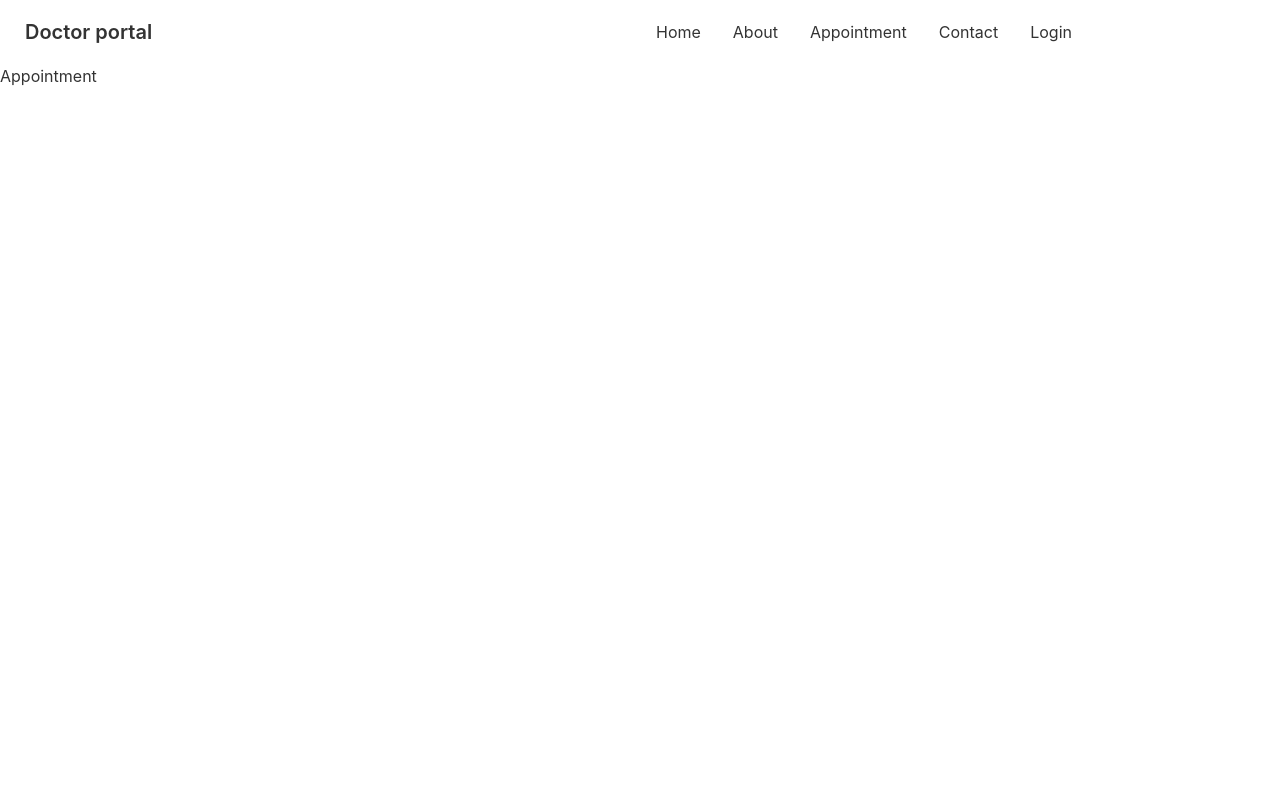
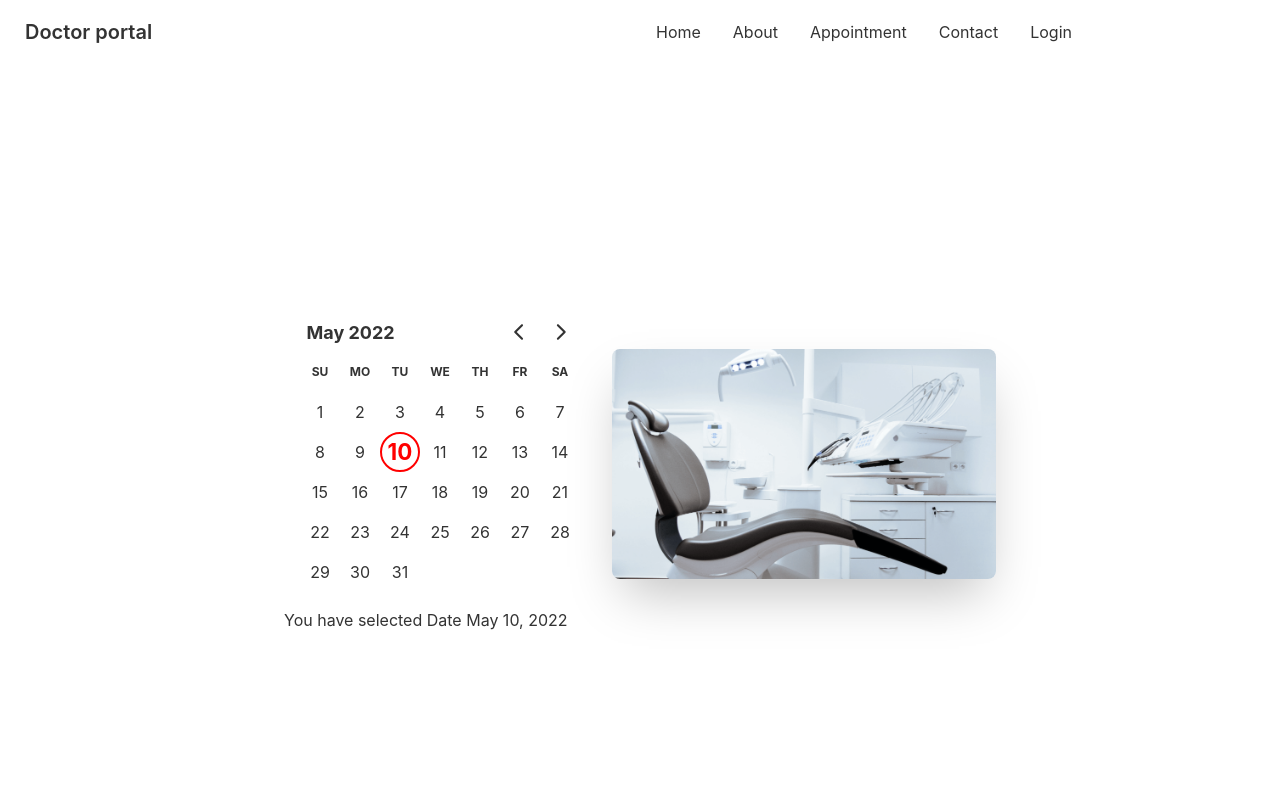
Before and after one commit to mostofakamalpassa/doctor-potal-web-client-site-app, a React (Create React App) app: page /appointment in a window 1280 px wide. Shown: the top 800 px of the page. Built offline with nearby package versions, Linux system fonts and the light colour scheme.

Commit message:
react calander add

```diff
--- a/package.json
+++ b/package.json
@@ -7,7 +7,9 @@
     "@testing-library/react": "^13.2.0",
     "@testing-library/user-event": "^13.5.0",
     "daisyui": "^2.14.3",
+    "date-fns": "^2.28.0",
     "react": "^18.1.0",
+    "react-day-picker": "^8.0.4",
     "react-dom": "^18.1.0",
     "react-router-dom": "^6.3.0",
     "react-scripts": "5.0.1",
--- a/src/Pages/Appointment/Appointment.js
+++ b/src/Pages/Appointment/Appointment.js
@@ -1,9 +1,14 @@
 import React from 'react';
+import Footer from '../Shared/Footer/Footer';
+import AppointmentBanners from './AppointmentBanners';
 
 const Appointment = () => {
     return (
         <div>
-            <h2>Appointment </h2>
+
+            <AppointmentBanners></AppointmentBanners>
+
+            <Footer></Footer>
         </div>
     );
 };
--- /dev/null
+++ b/src/Pages/Appointment/AppointmentBanners.js
@@ -0,0 +1,42 @@
+import React, { useState } from "react";
+
+import cheir from "../../assets/images/chair.png";
+import { DayPicker } from "react-day-picker";
+import "react-day-picker/dist/style.css";
+import { format } from "date-fns";
+
+const AppointmentBanners = () => {
+  const [date, setDate] = useState(new Date());
+  const css =`
+  .my-selected:not([disabled]) {
+    font-weight: bold;
+    border: 2px solid currentColor;
+  }
+  .my-selected:hover:not([disabled]) {
+    border-color: blue;
+    color: blue;
+  }
+  .my-today {
+    font-weight: bold;
+    font-size: 140%;
+    color: red;
+  }
+  `
+  return (
+      <>
+      <style>{css}</style>
+    <div class="hero min-h-screen">
+      <div class="hero-content flex-col lg:flex-row-reverse">
+        <img src={cheir} class="max-w-sm rounded-lg shadow-2xl" alt="" />
+        <div>
+          {<DayPicker mode="single" selected={date} onSelect={setDate} modifiersClassNames={{selected: 'my-selected',
+          today: 'my-today'}}/>}
+          <p>You have selected Date {format(date,"PP")}</p>
+        </div>
+      </div>
+    </div>
+    </>
+  );
+};
+
+export default AppointmentBanners;
```
Also changed, not shown: 1 other file (tests, documents, lock files or other folders).
